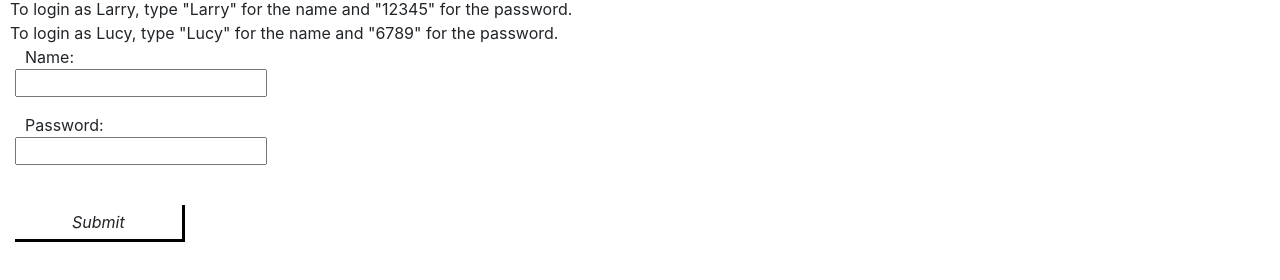
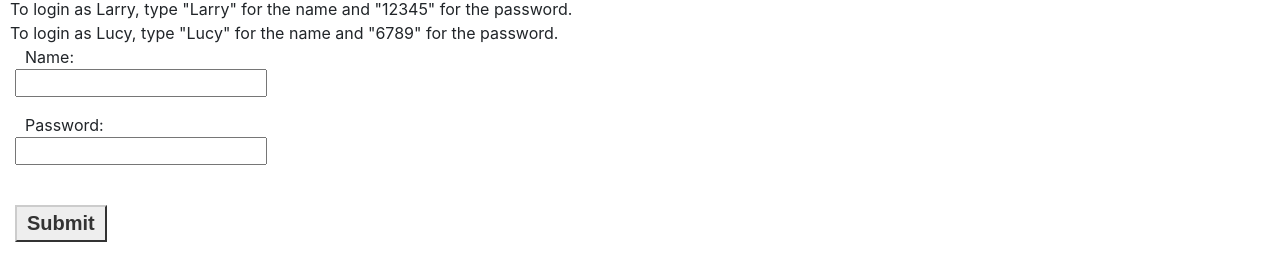
Before and after one commit to team-mma/ShoppingAssistant, a website: page static/index.html in a window 1280 px wide. Shown: the part 56-336 px from the top of the page. Drawn offline with nearby package versions, Linux system fonts and the light colour scheme.

Commit message:
Change button style

```diff
--- a/static/index.html
+++ b/static/index.html
@@ -37,7 +37,7 @@
 	<br />
 	<div class="form-group">
 		<div class="col-sm-6">
-			<i onclick="login()" class="float-left submit-button" style="padding: 5px 57px">Submit</i>
+			<i onclick="login()" class="float-left button">Submit</i>
 		</div>
 	</div>
 </form>
```
